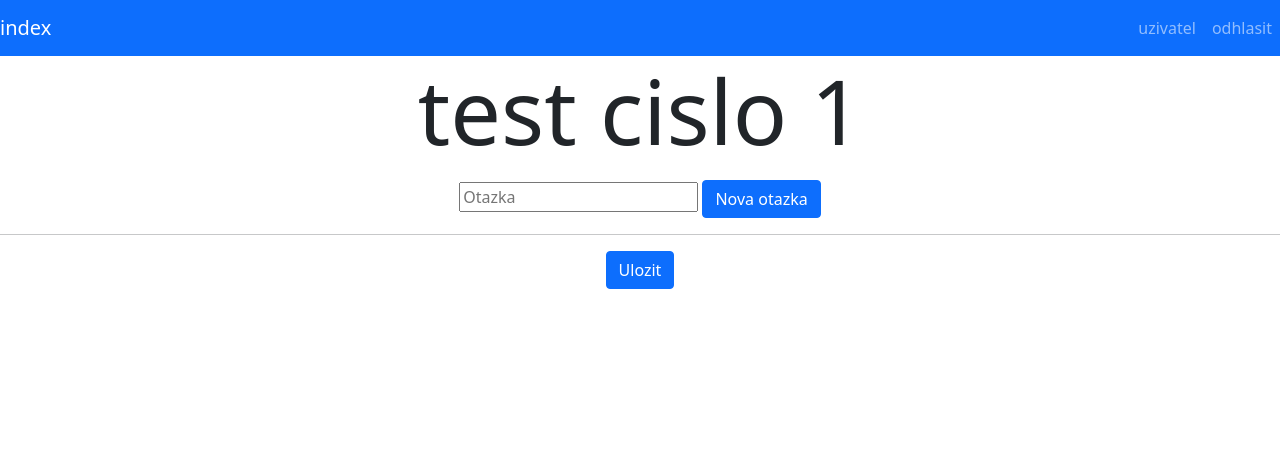
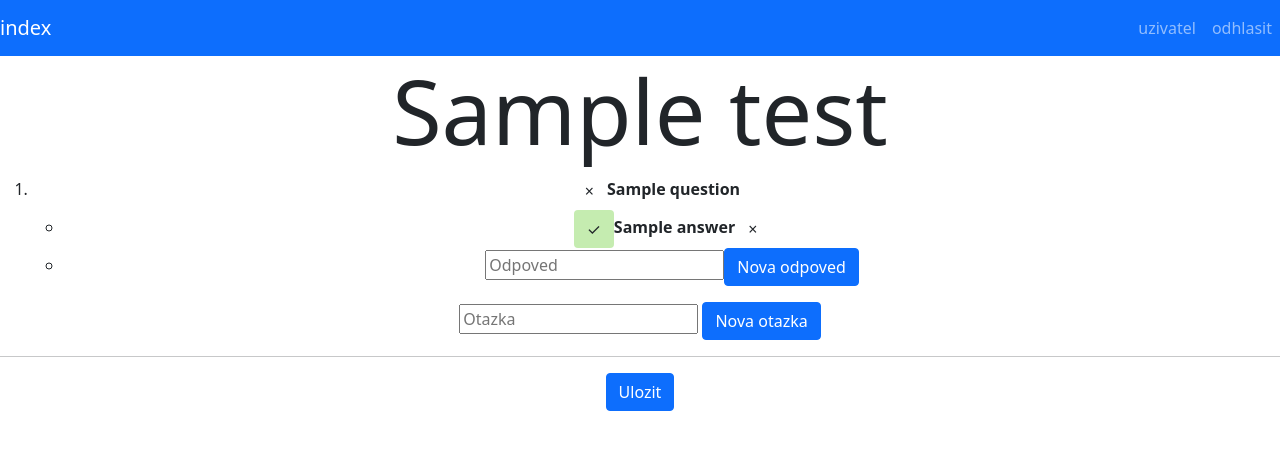
Before and after one commit to simonbrauner/testovaci-aplikace, a Flask app: page /editor/1 in a window 1280 px wide. Shown: the top 450 px of the page. Run offline with Flask 2, Linux system fonts and the light colour scheme; the visitor is signed in with stand-in values (Sample User, id 1); tables that the repository leaves empty hold one stand-in row (values such as "Sample post"); some libraries are stand-ins or nearby versions.

Commit message:
test saving and loading

```diff
--- a/app.py
+++ b/app.py
@@ -2,15 +2,53 @@ from flask import request, session
 from flask import render_template, redirect
 from werkzeug.security import generate_password_hash, check_password_hash
 
+from json import loads
+
 from config import app, db
-from model import User, Test
+from model import User, Test, Question, Answer
 from tools import login_required, creator_only
+
+
+@app.route('/save_test/<int:test_id>', methods=['POST'])
+@creator_only
+def save_test(test_id):
+    test = Test.query.filter_by(id=test_id).first()
+
+    # deleting old
+    for question in test.questions:
+        for answer in question.answers:
+            db.session.delete(answer)
+
+        db.session.delete(question)
+
+    db.session.commit()
+
+    # adding new
+    test_json = request.form.get('test-json')
+    test_dict = loads(test_json)
+
+    for question_dict in test_dict['questions']:
+        question = Question(name=question_dict['title'])
+
+        for answer_dict in question_dict['answers']:
+            question.answers.append(Answer(name=answer_dict['title'],
+                                           correct=answer_dict['correct']))
+
+        test.questions.append(question)
+
+    db.session.add(test)
+
+    db.session.commit()
+
+    return redirect('/')
 
 
 @app.route('/editor/<int:test_id>')
 @creator_only
 def editor(test_id):
-    return render_template('editor.html', test_id=test_id)
+    test = Test.query.filter_by(id=test_id).first()
+
+    return render_template('editor.html', test=test)
 
 
 @app.route('/new_test', methods=['POST'])
--- a/static/editor.js
+++ b/static/editor.js
@@ -1,4 +1,9 @@
-function newAnswer(question_number, title) {
+function questionCount() {
+    return document.getElementsByClassName('question').length;
+}
+
+
+function newAnswer(question_number, title, correct) {
     // adding answer
     let answer = document.createElement('LI');
 
@@ -27,6 +32,11 @@ function newAnswer(question_number, title) {
 	}
     });
 
+    // changing to correct automatically
+    if (correct) {
+	correct_button.click()
+    }
+
     // delete button
     let delete_button = document.createElement('BUTTON');
     delete_button.className = 'btn';
@@ -47,7 +57,7 @@ function newAnswer(question_number, title) {
 function newQuestion(title) {
     // question itself
     let question = document.createElement('LI');
-    question.id = document.getElementsByClassName('question').length;
+    question.id = questionCount();
     question.className = 'question';
 
     // title
@@ -94,7 +104,7 @@ function newQuestion(title) {
 
     answer_button.addEventListener('click', function() {
 	if (answer_title.value) {
-	    newAnswer(question.id, answer_title.value);
+	    newAnswer(question.id, answer_title.value, false);
 	    answer_title.value = '';
 	}
     });
@@ -112,6 +122,7 @@ function newQuestion(title) {
     document.getElementById('questions').appendChild(question);
 }
 
+
 document.addEventListener('DOMContentLoaded', function() {
     // creating question
     document.getElementById('new-question').addEventListener('click', function() {
@@ -126,7 +137,6 @@ document.addEventListener('DOMContentLoaded', function() {
     document.getElementById('save').addEventListener('click', function() {
 	// general test info
 	let test = {
-	    id: document.getElementsByClassName('test-title')[0].id,
 	    questions: []
 	}
 
--- a/templates/editor.html
+++ b/templates/editor.html
@@ -1,19 +1,15 @@
 {% extends "layout.html" %}
 
 
-{% block title %}editing {{ test_id }}.{% endblock %}
+{% block title %}editing {{ test.id }}{% endblock %}
 
 
-{% block scripts %}
-
-<script src='/static/editor.js'></script>
-
-{% endblock %}
+{% block scripts %}<script src='/static/editor.js'></script>{% endblock %}
 
 
 {% block main %}
 
-<h1 class='test-title' id='{{ test_id }}'>test cislo {{ test_id }}</h1>
+<h1>{{ test.name }}</h1>
 
 <ol id='questions'></ol>
 
@@ -24,9 +20,23 @@
 
 <button class='btn btn-primary' id='save'>Ulozit</button>
 
-<form>
-  <input id='secret-input' type='text' name='test-json' placeholder='*secret*' required hidden='true'>
+<form action='/save_test/{{ test.id }}' method='post'>
+  <input id='secret-input' type='text' name='test-json' required hidden='true'>
   <button id='secret-button' type='submit' hidden='true'></button>
 </form>
 
+{% for question in test.questions %}
+
+<script>
+  newQuestion('{{ question.name }}');
+
+  {% for answer in question.answers %}
+
+  newAnswer(questionCount() - 1, '{{ answer.name }}', {{ answer.correct | int }});
+
+  {% endfor %}
+</script>
+
+{% endfor %}
+
 {% endblock %}
```
Also changed, not shown: model.py (+19 -0 lines).
